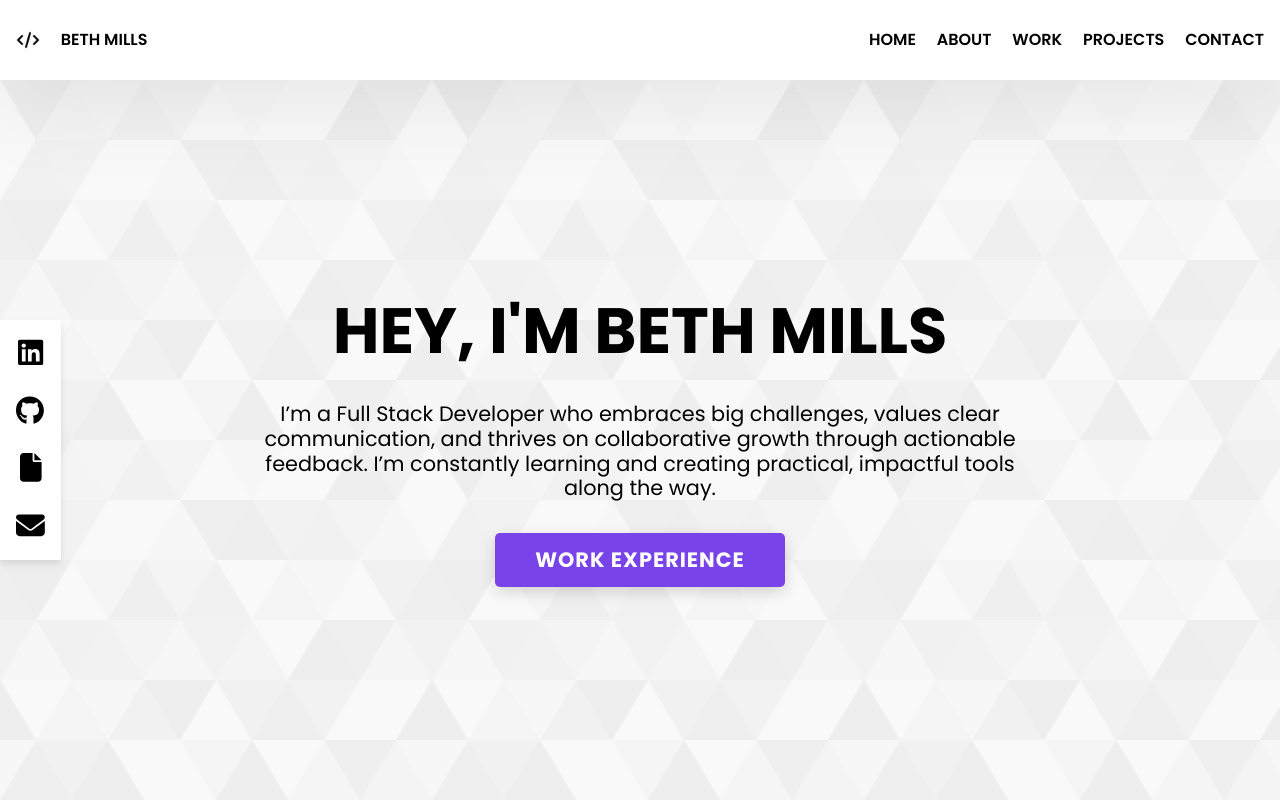
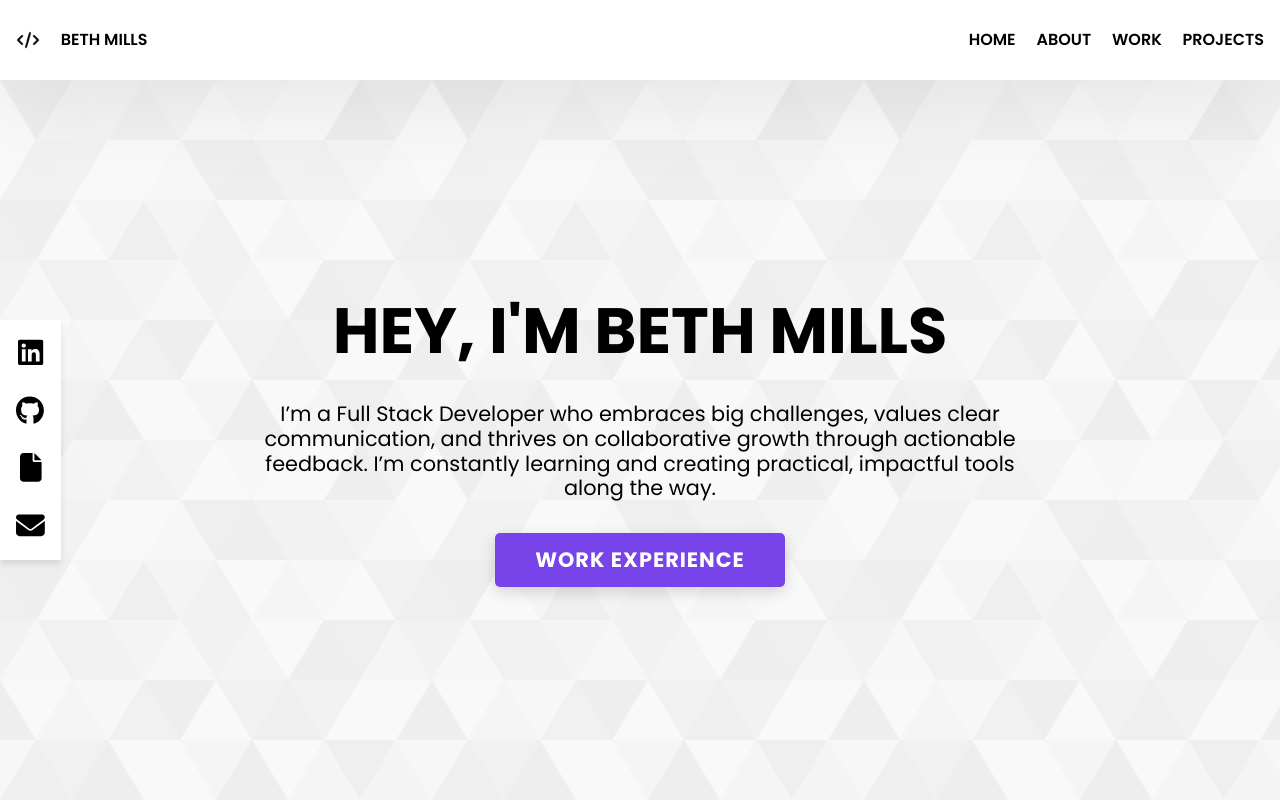
Before and after one commit to bethjmdev/devportfolio, a React (Create React App) app: page / in a window 1280 px wide. Shown: the top 800 px of the page. Built offline with nearby package versions, Linux system fonts and the light colour scheme.

Commit message:
ensuring everything is updated before local delete

```diff
--- a/src/components/Navbar.js
+++ b/src/components/Navbar.js
@@ -14,7 +14,6 @@ function NavBar() {
     <div className="navbar">
       <div className="navbar-container">
         <div className="logo">
-          {/* <p>IMG</p> */}
           <img src={NavImage} alt="</>" />
           <p>Beth Mills</p>
         </div>
@@ -23,7 +22,6 @@ function NavBar() {
           <a href="#About">About</a>
           <a href="#Experience">Work</a>
           <a href="#Projects">Projects</a>
-          <a href="#Contact">Contact</a>
         </div>
         <div className="hamburger" onClick={toggleMenu}>
           <div className="bar"></div>
```
